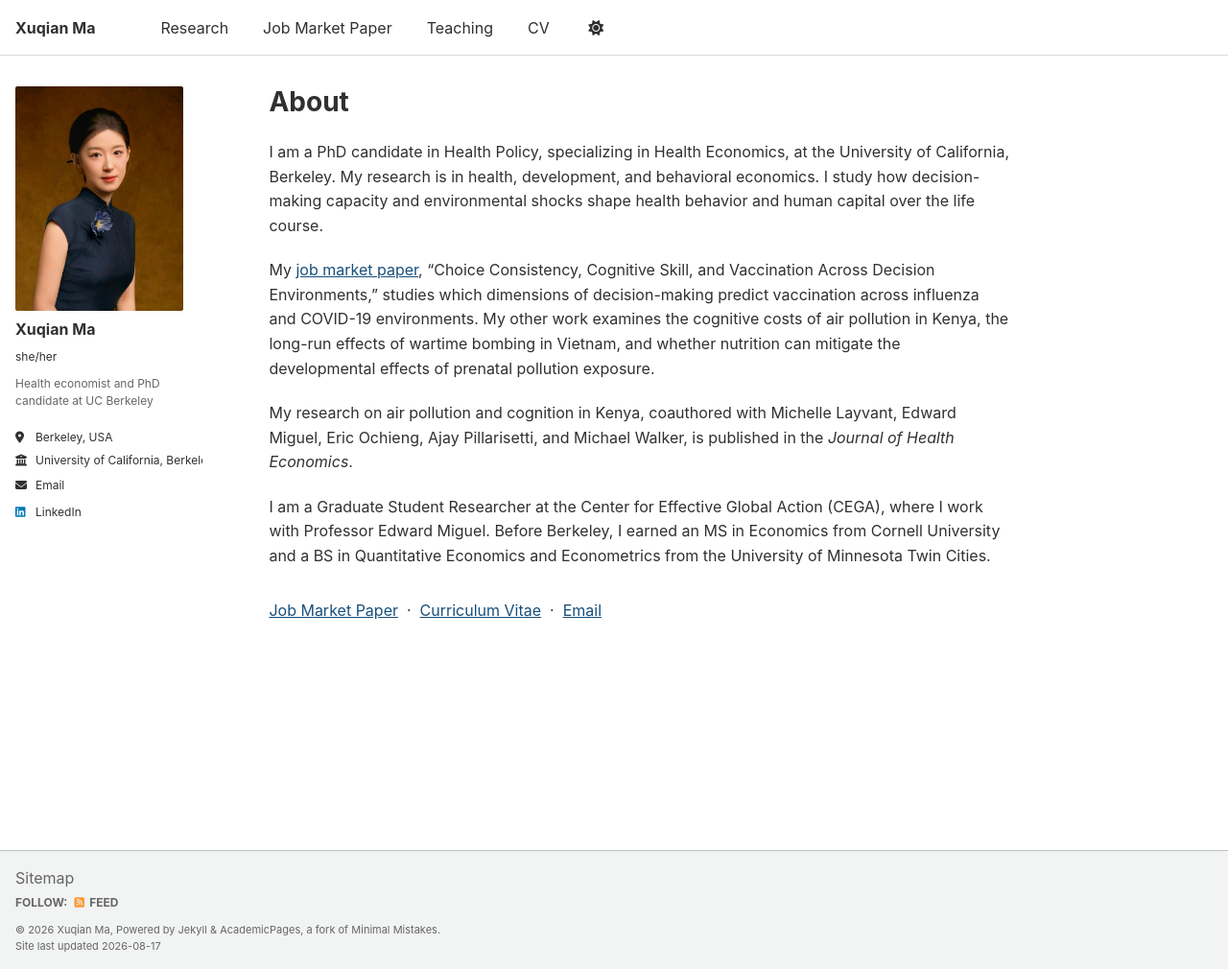
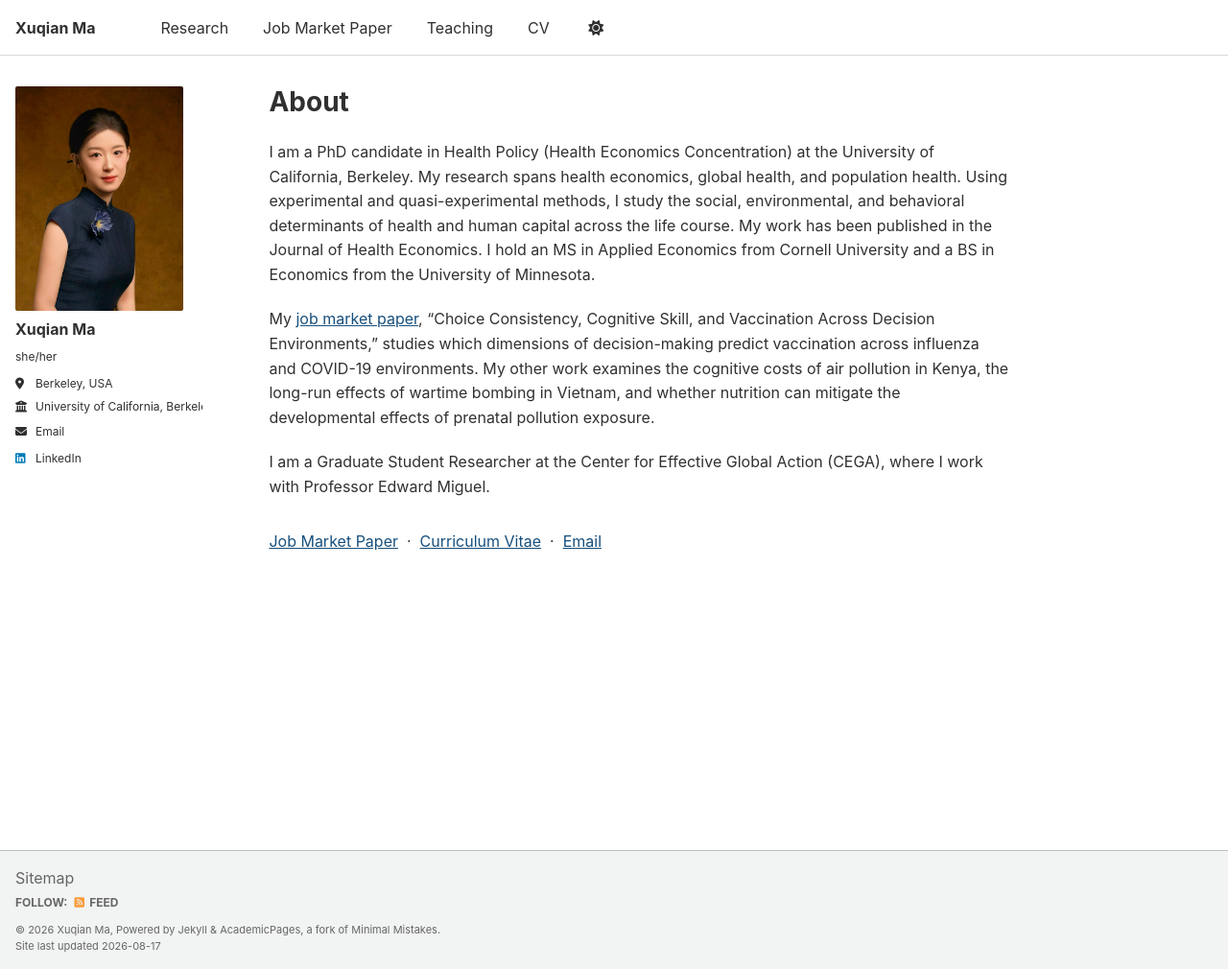
Before and after one commit to xuqianma0718/xuqianma0718.github.io, a Jekyll site: the page built from _pages/about.md, in a window 1280 px wide and 1010 px high. Shown: the whole window at 96% size. Built offline with Jekyll 4.4.1, drawn with Linux system fonts in a browser that asks for light colours; a script that is not in the unit is left out.

Commit message:
Revise homepage biography

```diff
--- a/_config.yml
+++ b/_config.yml
@@ -12,7 +12,7 @@ site_theme               : "default" # Currently available options are "default"
 title                    : "Xuqian Ma"
 title_separator          : "-"
 name                     : &name "Xuqian Ma"
-description              : &description "Health economist and PhD candidate at UC Berkeley studying health behavior, human capital, and environmental shocks"
+description              : &description "PhD candidate in Health Policy at UC Berkeley studying the social, environmental, and behavioral determinants of health and human capital"
 url                      : https://xuqianma0718.github.io # the base hostname & protocol for your site e.g. "https://[your GitHub username].github.io" or if you already have some other page hosted on Github then use "https://[your GitHub username].github.io/[Your Repo Name]"
 baseurl                  : "" # the subpath of your site, e.g. "/blog"
 repository               : "xuqianma0718/xuqianma0718.github.io"
@@ -25,7 +25,7 @@ author:
   avatar           : "Xuqian.jpg"
   name             : "Xuqian Ma"
   pronouns         : "she/her"
-  bio              : "Health economist and PhD candidate at UC Berkeley"
+  bio              :
   location         : "Berkeley, USA"
   employer         : "University of California, Berkeley"
   uri              : # URL
@@ -142,7 +142,7 @@ facebook:
   app_id                 :
   publisher              :
 og_image                 : "Xuqian.jpg"
-og_description           : "Xuqian Ma is a health economist and PhD candidate at UC Berkeley studying health behavior, human capital, and environmental shocks."
+og_description           : "Xuqian Ma is a PhD candidate in Health Policy at UC Berkeley studying the social, environmental, and behavioral determinants of health and human capital."
 # For specifying social profiles
 # - https://developers.google.com/structured-data/customize/social-profiles
 social:
--- a/_pages/about.md
+++ b/_pages/about.md
@@ -7,12 +7,10 @@ redirect_from:
   - /about.html
 ---
 
-I am a PhD candidate in Health Policy, specializing in Health Economics, at the University of California, Berkeley. My research is in health, development, and behavioral economics. I study how decision-making capacity and environmental shocks shape health behavior and human capital over the life course.
+I am a PhD candidate in Health Policy (Health Economics Concentration) at the University of California, Berkeley. My research spans health economics, global health, and population health. Using experimental and quasi-experimental methods, I study the social, environmental, and behavioral determinants of health and human capital across the life course. My work has been published in the Journal of Health Economics. I hold an MS in Applied Economics from Cornell University and a BS in Economics from the University of Minnesota.
 
 My [job market paper](/job-market-paper/), “Choice Consistency, Cognitive Skill, and Vaccination Across Decision Environments,” studies which dimensions of decision-making predict vaccination across influenza and COVID-19 environments. My other work examines the cognitive costs of air pollution in Kenya, the long-run effects of wartime bombing in Vietnam, and whether nutrition can mitigate the developmental effects of prenatal pollution exposure.
 
-My research on air pollution and cognition in Kenya, coauthored with Michelle Layvant, Edward Miguel, Eric Ochieng, Ajay Pillarisetti, and Michael Walker, is published in the *Journal of Health Economics*.
-
-I am a Graduate Student Researcher at the Center for Effective Global Action (CEGA), where I work with Professor Edward Miguel. Before Berkeley, I earned an MS in Economics from Cornell University and a BS in Quantitative Economics and Econometrics from the University of Minnesota Twin Cities.
+I am a Graduate Student Researcher at the Center for Effective Global Action (CEGA), where I work with Professor Edward Miguel.
 
 <p class="profile-links"><a href="/job-market-paper/">Job Market Paper</a> &nbsp;·&nbsp; <a href="https://drive.google.com/file/d/16l1Sn_BI1nXxvFkPBASCmBBmnpcsUDJ0/view?usp=sharing" target="_blank" rel="noopener">Curriculum Vitae</a> &nbsp;·&nbsp; <a href="mailto:ma000092@berkeley.edu">Email</a></p>
```
